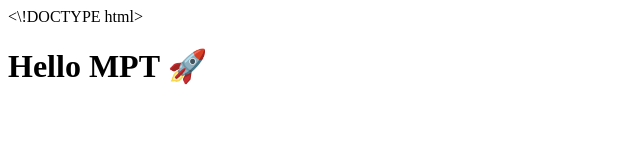
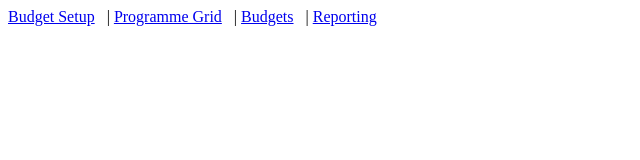
Before and after one commit to TheCodeGuy-2006/mpt-mvp, a plain HTML site: page index.html in a window 1280 px wide. Shown: the whole page, without its empty margins (0-640 px from the left). Drawn offline with Linux system fonts and the light colour scheme.

Commit message:
Update index.html
Navigation skeleton

```diff
--- a/index.html
+++ b/index.html
@@ -1 +1,26 @@
-<\!DOCTYPE html><h1>Hello MPT 🚀</h1>
+<!DOCTYPE html>
+<html lang="en">
+<head>
+  <meta charset="UTF-8">
+  <title>MPT MVP</title>
+  <style>
+    nav a {margin-right:12px}
+    section {display:none;padding:20px;font-family:sans-serif}
+  </style>
+</head>
+<body>
+  <nav>
+    <a href="#budget-setup">Budget Setup</a>|
+    <a href="#grid">Programme Grid</a>|
+    <a href="#budgets">Budgets</a>|
+    <a href="#report">Reporting</a>
+  <nav>
+
+  <section id="view-budget-setup"><h2>Budget Setup</h2></section>
+  <section id="view-grid"><h2>Programme Grid</h2></section>
+  <section id="view-budgets"><h2>Budgets Dashboard</h2></section>
+  <section id="view-report"><h2>Reporting</h2></section>
+
+  <script src="app.js"></script>
+</body>
+</html>
```
